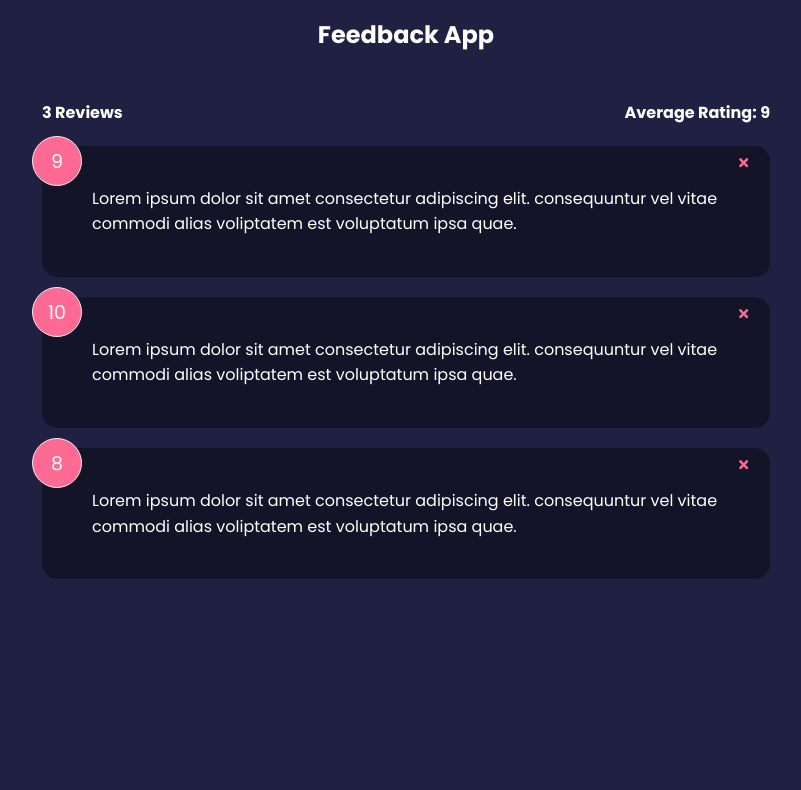
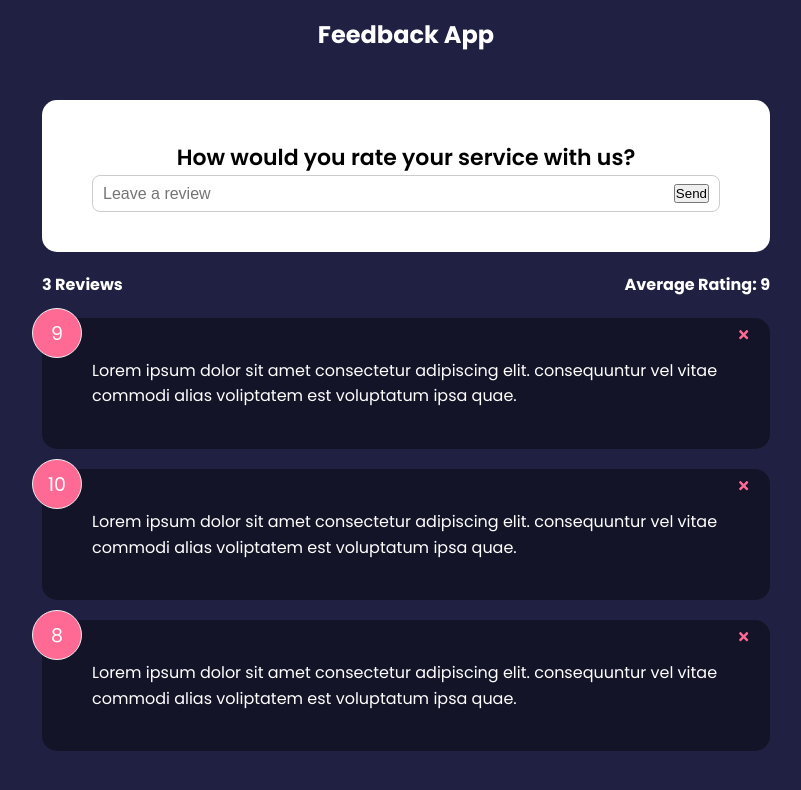
Before and after one commit to arakhm6/feedback-app, a React (Create React App) app: page / in a window 1280 px wide. Shown: the top 790 px of the page, without its empty margins (234-1035 px from the left). Built offline with nearby package versions, Linux system fonts and the light colour scheme.

Commit message:
input form and state

```diff
--- a/src/App.js
+++ b/src/App.js
@@ -3,6 +3,7 @@
 import FeedbackList from "./components/FeedbackList";
 import FeedbackData from "./data/FeedbackData";
 import FeedbackStats from "./components/FeedbackStats";
+import FeedbackForm from "./components/FeedbackForm";
 
 function App() {
   const [feedback, setFeedback] = useState(FeedbackData);
@@ -16,6 +17,7 @@
     <>
       <Header />
       <div className="container">
+        <FeedbackForm />
         <FeedbackStats feedback={feedback} />
         <FeedbackList feedback={feedback} handleDelete={deleteFeedback} />
       </div>
--- /dev/null
+++ b/src/components/FeedbackForm.js
@@ -0,0 +1,29 @@
+import Card from "./shared/Card";
+import { useState } from "react";
+
+function FeedbackForm() {
+  const [text, setText] = useState("");
+
+  const handleTextChange = (e) => {
+    setText(e.target.value);
+  };
+  return (
+    <Card>
+      <form>
+        <h2>How would you rate your service with us?</h2>
+        {/*@todo - rating select component */}
+        <div className="input-group">
+          <input
+            onChange={handleTextChange}
+            type="text"
+            placeholder="Leave a review"
+            value={text}
+          />
+          <button type="submit">Send</button>
+        </div>
+      </form>
+    </Card>
+  );
+}
+
+export default FeedbackForm;
```
